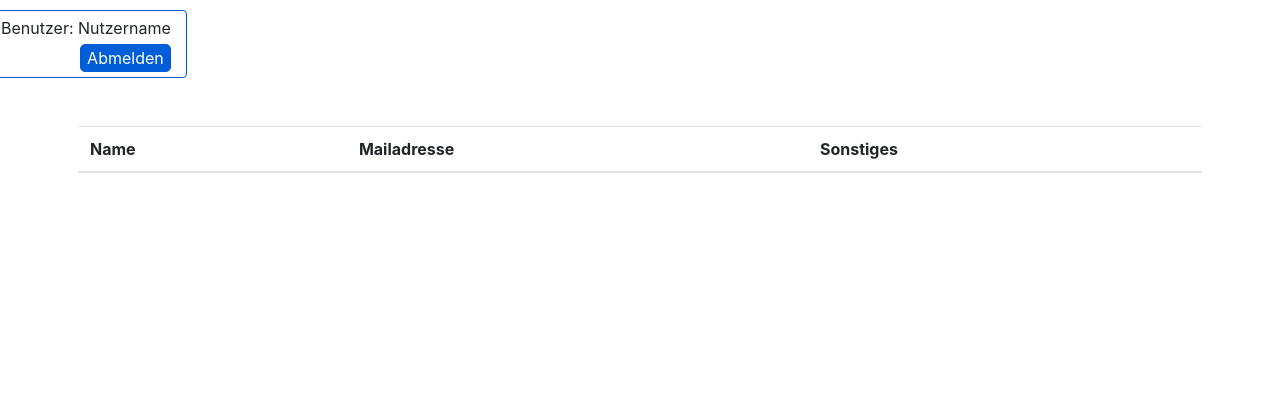
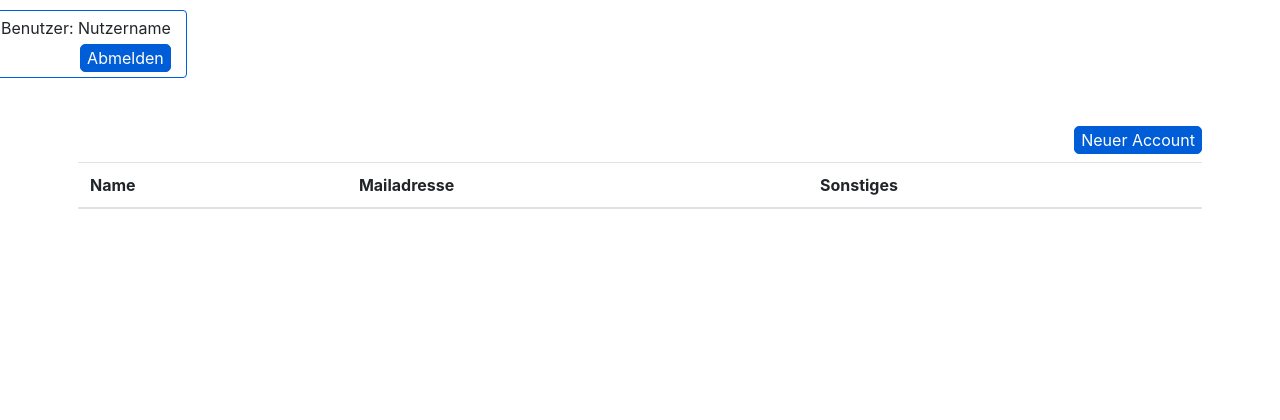
Before and after one commit to Jupp56/OPER, a PHP site: page /adminpanel.php in a window 1280 px wide. Shown: the top 420 px of the page. Run offline with PHP 8.4, Linux system fonts and the light colour scheme; data that the repository does not hold is empty.

Commit message:
Added create account functionality

```diff
--- a/adminpanel.js
+++ b/adminpanel.js
@@ -36,7 +36,7 @@ function fillarr(array) {
                     var thisusername = cells[0].innerHTML;
                     var thismail = cells[1].innerHTML;
                     currentuser = thisusername;
-                    document.getElementById("overlaystuff").style.width = "100%";
+                    showsingleaccount();
                     document.getElementById("Name-Single").setAttribute('value', thisusername);
                     document.getElementById("Mail-Single").setAttribute('value', thismail);
                     currentaccount = thisusername;
@@ -63,12 +63,20 @@ function getdetails() {
     console.log("details");
 }
 
-function showoverlay() {
-    document.getElementById("overlaystuff").style.width = "100%";
+function showsingleaccount() {
+    document.getElementById("singleaccount").style.width = "100%";
 }
 
-function closeoverlay() {
-    document.getElementById("overlaystuff").style.width = "0%";
+function hidesingleaccount() {
+    document.getElementById("singleaccount").style.width = "0%";
+}
+
+function showcreateaccount() {
+    document.getElementById("createaccountwindow").style.width = "100%";
+}
+
+function hidecreateaccount() {
+    document.getElementById("createaccountwindow").style.width = "0%";
 }
 
 function deleteaccount() {
--- a/adminpanel.php
+++ b/adminpanel.php
@@ -21,8 +21,11 @@
         </div>
     </div>
 
-    <div class="container-fluid mt-5">
-        <div class="row flex-xl-nowrap ml-5 mr-5">
+    <div id="accountlist" class="container-fluid mt-5">
+        <div class="row ml-5 mr-5">
+            <div class="col"><button class="float-right" onclick="addaccount()">Neuer Account</button></div>
+        </div>
+        <div class="row flex-xl-nowrap ml-5 mt-2 mr-5">
             <main class="col-12" role="main">
                 <div class="table-responsive">
                     <table id="usertable" class="table table-striped table-hover">
@@ -43,7 +46,7 @@
         </div>
     </div>
 
-    <div id="overlaystuff" class="overlay">
+    <div id="singleaccount" class="overlay">
         <form action="updateuser.php" method="post">
             <div class="overlay-content">
                 <div class="row">
@@ -65,7 +68,7 @@
                 </div>
                 <div class="row mt-4">
                     <div class="col">
-                        <button class="float-left button-alt" type="button" onclick="closeoverlay();">
+                        <button class="float-left button-alt" type="button" onclick="hidesingleaccount();">
                             Abbrechen
                         </button>
                     </div>
@@ -75,7 +78,7 @@
                         </button>
                     </div>
                     <div class="col">
-                        <button class="float-right" type="submit" onclick="closeoverlay()">
+                        <button class="float-right" type="submit" onclick="hidesingleaccount()">
                             Ändern
                         </button>
                     </div>
@@ -105,6 +108,48 @@
         </div>
     </div>
 
+    <div id="createaccountwindow" class="overlay">
+    <form action="adduser.php" method="post">
+            <div class="overlay-content">
+                <div class="row">
+                    <div class="col">
+                        <h2>Neuen Account erstellen</h2>
+                    </div>
+                </div>
+                <div class="row mt-2">
+                    <div class="col">
+                        <div class=" float-left">Name:</div>
+                    </div>
+                    <div class="col"><input id="Name-Single" class="float-right" type="text" name="Username"></div>
+                </div>
+                <div class="row mt-2">
+                    <div class="col">
+                        <div class="float-left">Mail:</div>
+                    </div>
+                    <div class="col"><input id="Mail-Single" class="float-right" type="text" name="E-Mail"></div>
+                </div>
+                <div class="row mt-2">
+                    <div class="col">
+                        <div class="float-left">Passwort:</div>
+                    </div>
+                    <div class="col"><input id="Password-Single" class="float-right" type="text" name="Password"></div>
+                </div>
+                <div class="row mt-4">
+                    <div class="col">
+                        <button class="float-left button-alt" type="button" onclick="hidecreateaccount();">
+                            Abbrechen
+                        </button>
+                    </div>
+                    <div class="col">
+                        <button class="float-right" type="submit" onclick="hidecreateaccount()">
+                            Erstellen
+                        </button>
+                    </div>
+                </div>
+            </div>
+        </form>
+    </div>
+
     <?php
     include 'footer.php';
     ?>
```
